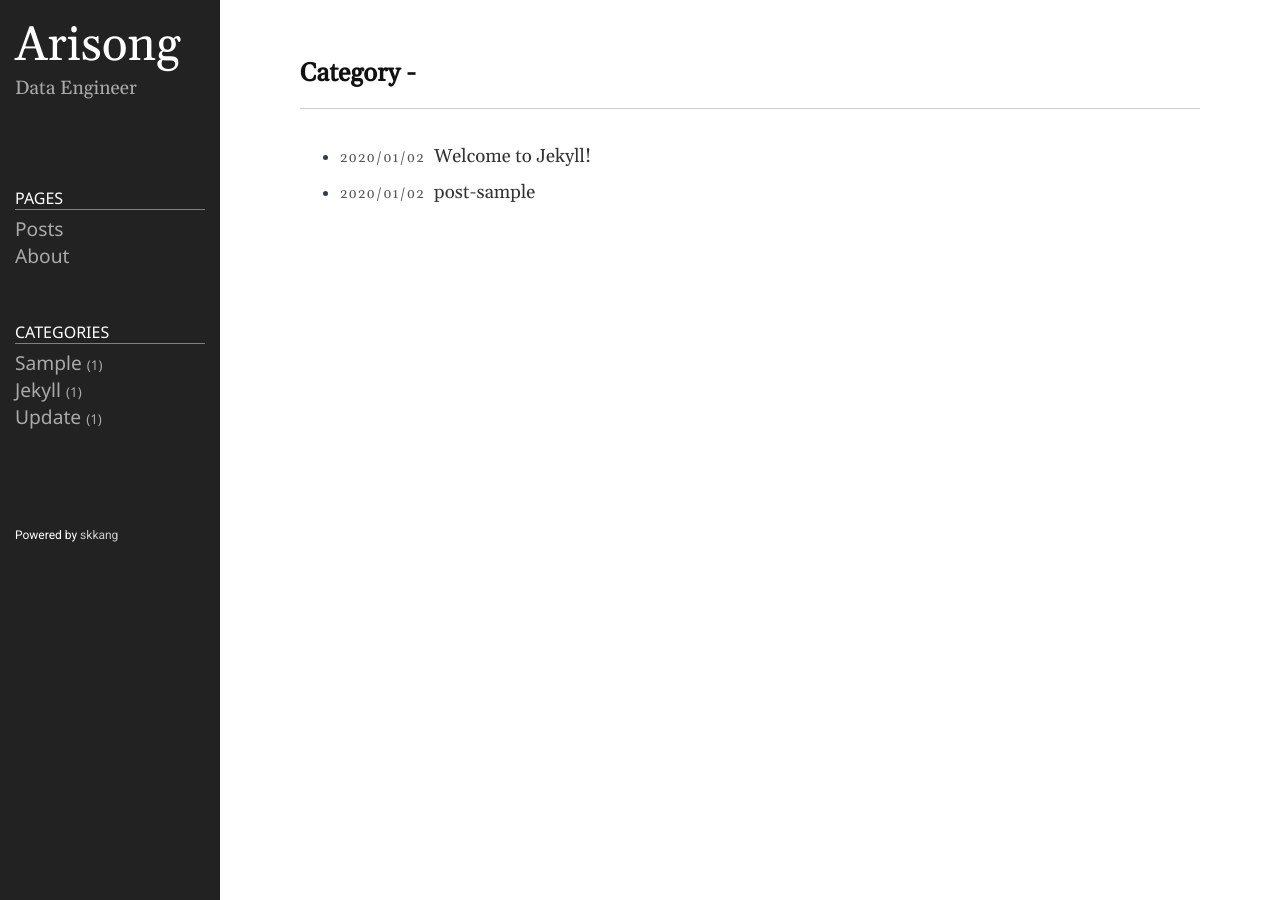
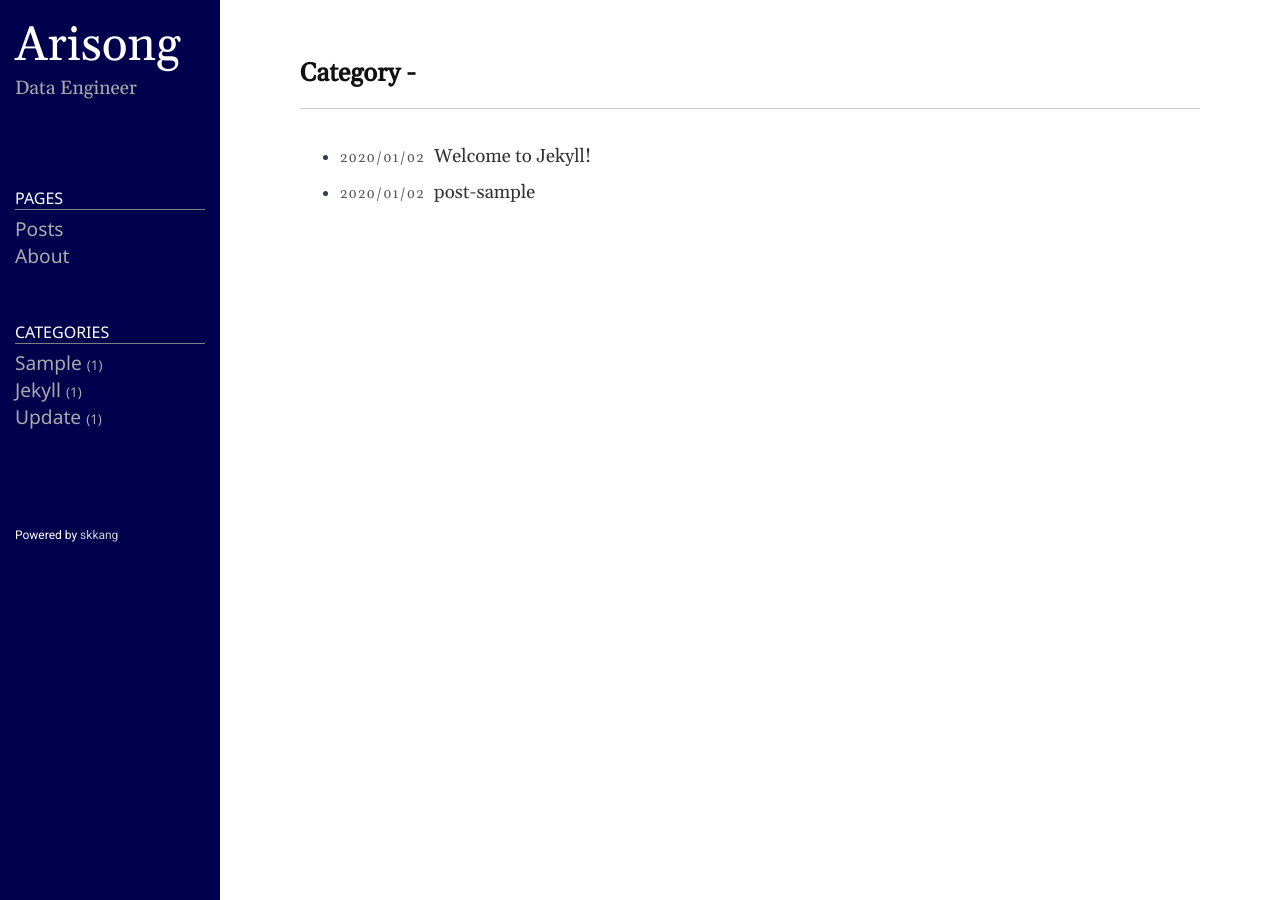
Before and after one commit to ejjoo/jekyll-theme-monos, a Jekyll site: the page built from category.md, in a window 1280 px wide. Built offline with Jekyll 4.4.1, drawn with Linux system fonts in a browser that asks for light colours.

Commit message:
사이드바 색상 변경

```diff
--- a/public/css/style.css
+++ b/public/css/style.css
@@ -98,7 +98,7 @@ code {
 	flex: 0 0 220px;
 	padding: 15px;
 	z-index: 1;
-	background-color: #222;
+	background-color: #00004d;
 	color: #fff;
 }
 
```
